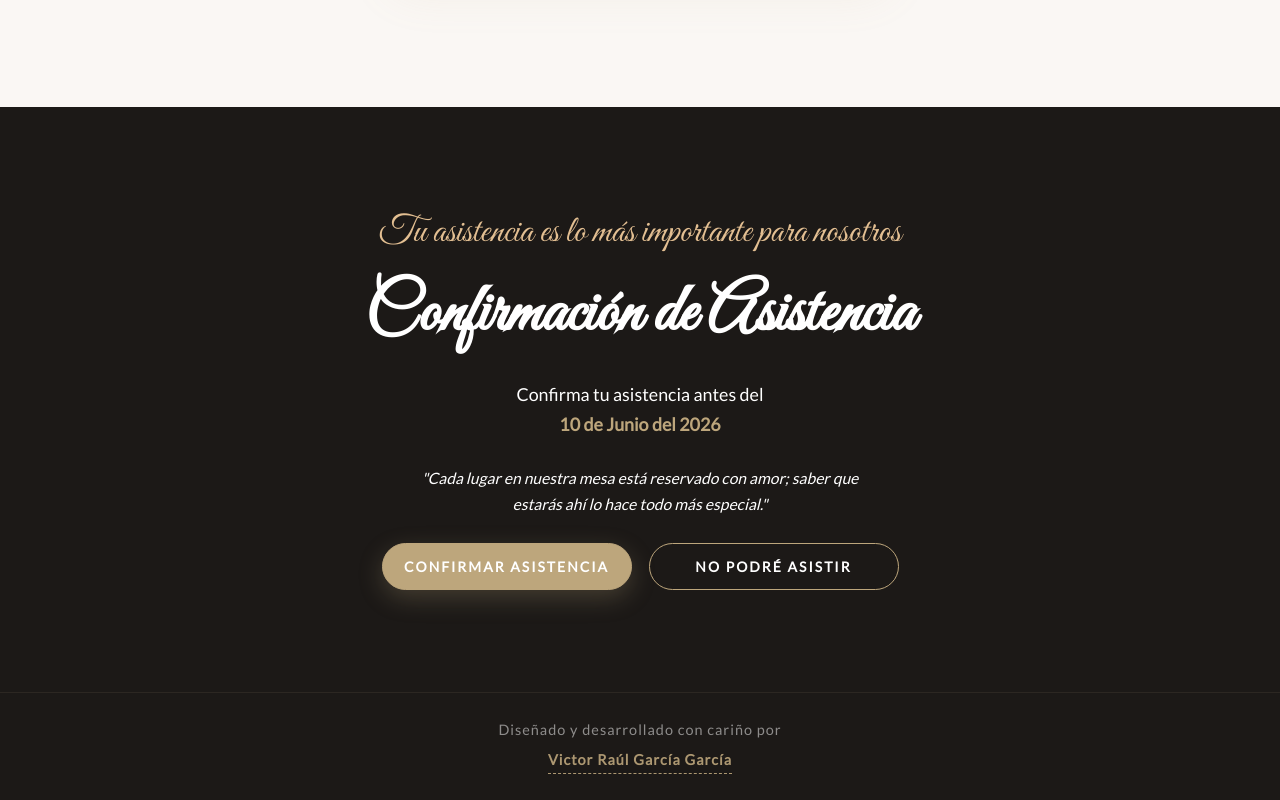
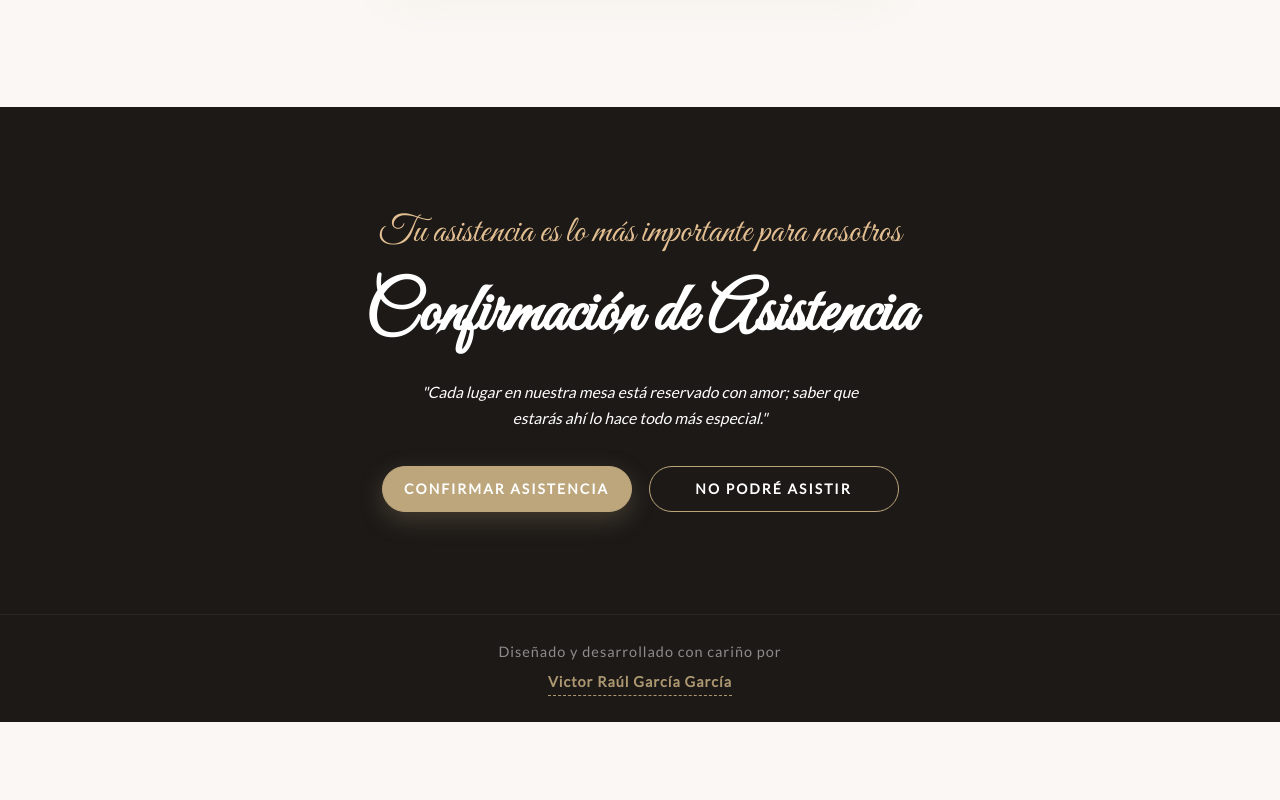
Before and after one commit to VicRa2004/invitacion-boda-2, a Next.js app: page /invitacion in a window 1280 px wide. Shown: the part 6731-7531 px from the top of the page. After the commit the page ends 7453 px from the top, so only its background shows below. Built offline with nearby package versions, Linux system fonts and the light colour scheme.

Commit message:
feat: quita el limite de registro

```diff
--- a/src/components/RSVP.tsx
+++ b/src/components/RSVP.tsx
@@ -1,6 +1,6 @@
 "use client";
 
-import { useEffect, useState } from "react";
+import { useState } from "react";
 import ScrollReveal from "./ScrollReveal";
 
 interface RSVPProps {
@@ -15,16 +15,7 @@ export default function RSVP({
   isConfirmed: initialConfirmed = false,
 }: RSVPProps) {
   const [confirmed, setConfirmed] = useState(initialConfirmed);
-  const [loading, setLoading] = useState(false);
   const [message, setMessage] = useState("");
-  const [isPastDeadline, setIsPastDeadline] = useState(false);
-
-  useEffect(() => {
-    const deadline = new Date(2026, 5, 11); // 11 de Junio del 2026 (mes 5 es Junio)
-    if (new Date() >= deadline) {
-      setIsPastDeadline(true);
-    }
-  }, []);
 
   // Mensajes de WhatsApp
   const msgConfirm = `¡Hola! Confirmo mi asistencia a la boda de Homero y Larissa. Mi nombre es: ${guestName}`;
@@ -35,7 +26,6 @@ export default function RSVP({
 
   async function handleConfirm() {
     if (!slug || confirmed) return;
-    setLoading(true);
     setMessage("");
 
     try {
@@ -52,8 +42,6 @@ export default function RSVP({
       }
     } catch {
       setMessage("Error de conexión. Intenta de nuevo.");
-    } finally {
-      setLoading(false);
     }
   }
 
@@ -80,80 +68,17 @@ export default function RSVP({
               </p>
               {message && <p className="rsvp-message">{message}</p>}
             </div>
-          ) : isPastDeadline ? (
-            /* ── Estado pendiente después de la fecha límite ── */
+          ) : (
+            /* ── Estado pendiente ── */
             <>
               <p
-                className="text-white mb-2"
-                style={{ fontSize: "1.05rem", lineHeight: 1.7 }}
-              >
-                El periodo de confirmación ha finalizado
-                <br />
-                La fecha límite fue el{" "}
-                <strong className="text-gold">10 de Junio del 2026</strong>
-              </p>
-
-              <p
-                className="text-white mb-2"
+                className="text-white mb-4"
                 style={{
                   fontSize: "0.92rem",
                   color: "rgba(255,255,255,0.55)",
                   fontStyle: "italic",
                   maxWidth: "440px",
-                  margin: "0 auto 1.5rem",
-                  lineHeight: 1.7,
-                }}
-              >
-                "Cada lugar en nuestra mesa está reservado con amor; el plazo de
-                confirmación ha concluido."
-              </p>
-
-              <div
-                className="rsvp-actions"
-                style={{
-                  display: "flex",
-                  gap: "1rem",
-                  flexWrap: "wrap",
-                  justifyContent: "center",
-                  alignItems: "center",
-                }}
-              >
-                <a
-                  href={`https://wa.me/529932126695?text=${encodeURIComponent("¡Hola! Tengo una duda sobre la invitación a la boda de Homero y Larissa.")}`}
-                  target="_blank"
-                  rel="noopener noreferrer"
-                  className="btn btn-outline-gold"
-                  style={{
-                    width: "100%",
-                    maxWidth: "250px",
-                    padding: "0.6rem 1rem",
-                    color: "#fff",
-                  }}
-                >
-                  Contactar por WhatsApp
-                </a>
-              </div>
-            </>
-          ) : (
-            /* ── Estado pendiente dentro del plazo ── */
-            <>
-              <p
-                className="text-white mb-2"
-                style={{ fontSize: "1.05rem", lineHeight: 1.7 }}
-              >
-                Confirma tu asistencia antes del
-                <br />
-                <strong className="text-gold">10 de Junio del 2026</strong>
-              </p>
-
-              <p
-                className="text-white mb-2"
-                style={{
-                  fontSize: "0.92rem",
-                  color: "rgba(255,255,255,0.55)",
-                  fontStyle: "italic",
-                  maxWidth: "440px",
-                  margin: "0 auto 1.5rem",
+                  margin: "0 auto 2rem",
                   lineHeight: 1.7,
                 }}
               >
```
